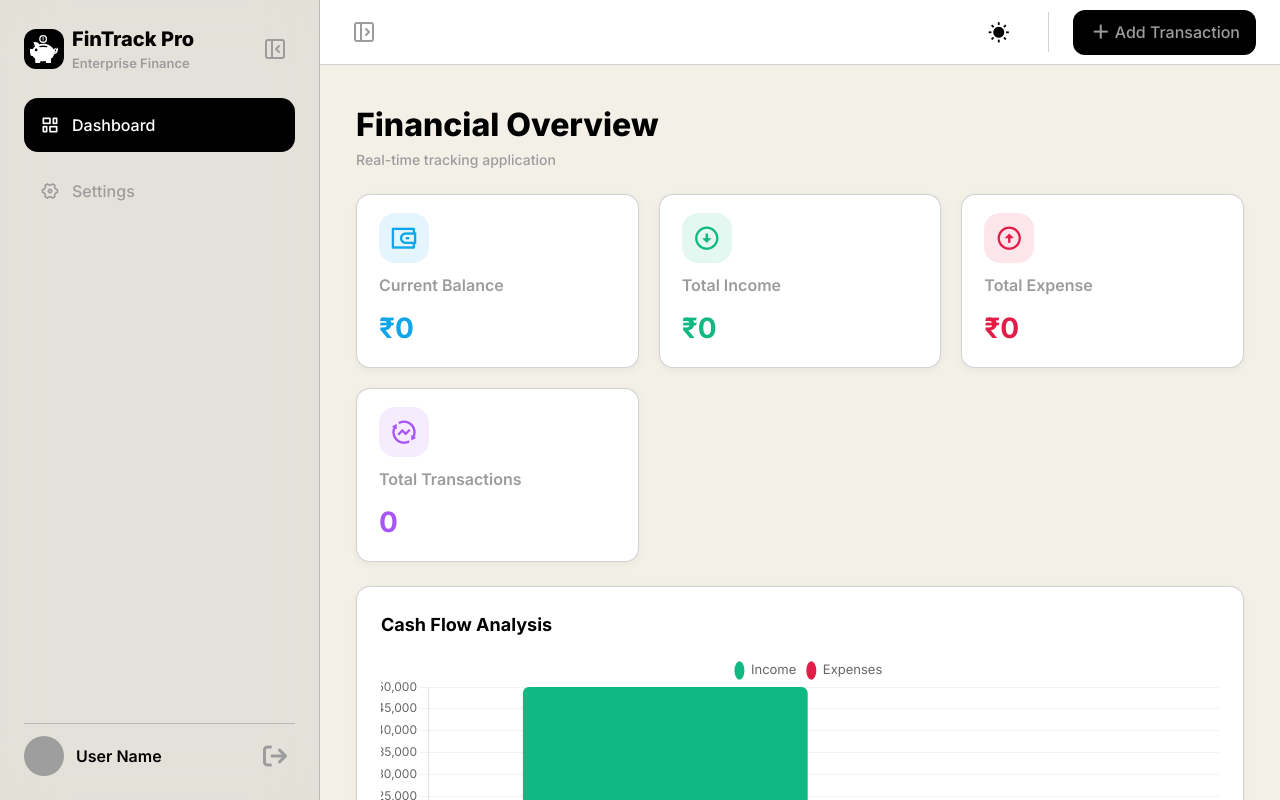
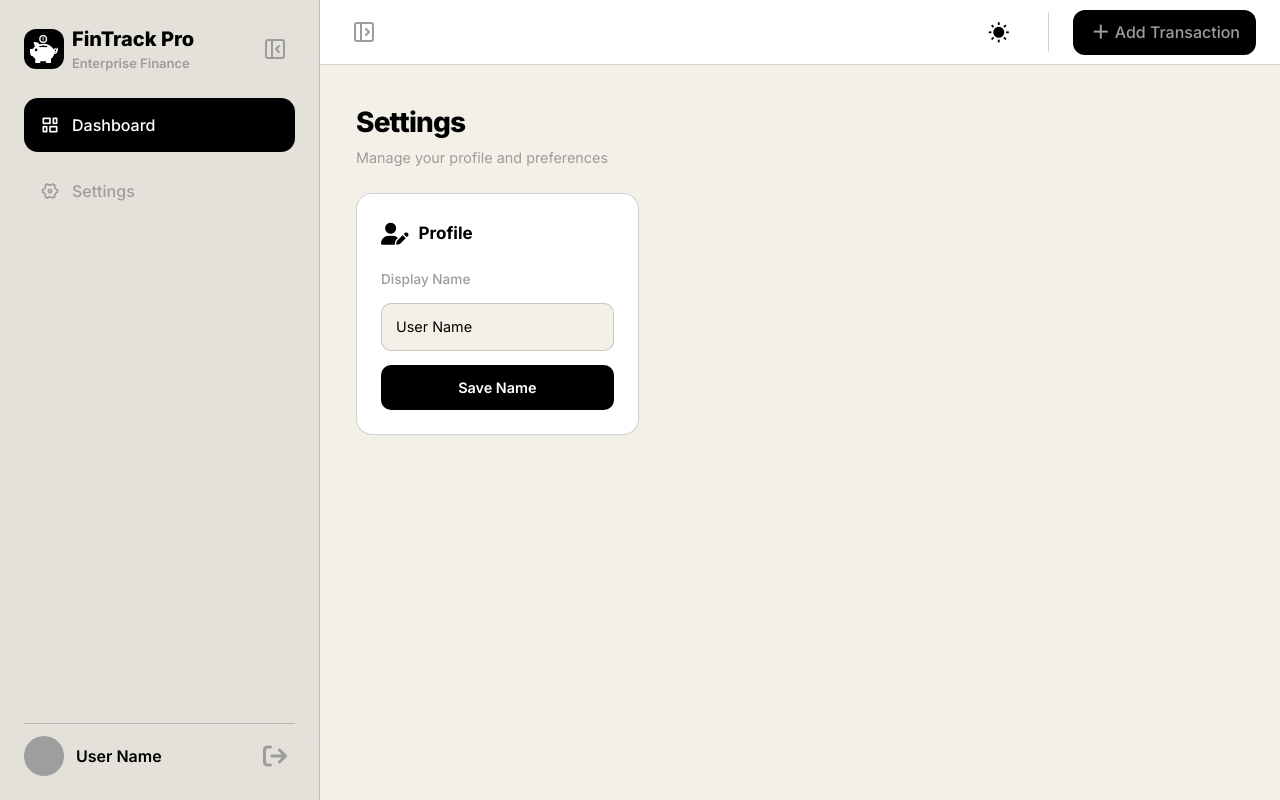
Before and after one commit to Bismay-exe/expense-tracker-redux, a React (Vite) app: page /settings in a window 1280 px wide. Built offline with nearby package versions, Linux system fonts and the light colour scheme; grey boxes are pictures that could not be loaded.

Commit message:
feat(ui): add Settings page with static ProfileCard component

```diff
--- a/src/App.jsx
+++ b/src/App.jsx
@@ -1,8 +1,8 @@
 import React from 'react'
-import Dashboard from './pages/Dashboard'
+import Settings from './pages/Settings'
 
 const App = () => {
-  return <Dashboard />
+  return <Settings />
 }
 
 export default App
--- /dev/null
+++ b/src/components/settings/ProfileCard.jsx
@@ -0,0 +1,29 @@
+import React from 'react'
+
+const ProfileCard = () => {
+  return (
+    <div className="settings-card">
+      <div className="settings-card-header">
+        <span className="settings-icon">
+          <i className="fa-solid fa-user-pen"></i>
+        </span>
+        <h3>Profile</h3>
+      </div>
+
+      <label htmlFor="settings-name">Display Name</label>
+      <input
+        type="text"
+        id="settings-name"
+        placeholder="Your name"
+        maxLength={40}
+        defaultValue="User Name"
+      />
+
+      <button className="btn-primary" type="button">
+        Save Name
+      </button>
+    </div>
+  )
+}
+
+export default ProfileCard
--- a/src/pages/Settings.jsx
+++ b/src/pages/Settings.jsx
@@ -1,10 +1,31 @@
 import React from 'react'
+import Sidebar from '../components/layout/Sidebar'
+import Navbar from '../components/layout/Navbar'
+import ProfileCard from '../components/settings/ProfileCard'
 
 const Settings = () => {
   return (
-    <div>
-      Settings
-    </div>
+    <main className="main-container">
+      <Sidebar />
+
+      <div className="main-page">
+        <Navbar />
+
+        <section className="main-section active">
+          <div className="page-header">
+            <div>
+              <h1>Settings</h1>
+              <p className="subtitle">Manage your profile and preferences</p>
+            </div>
+          </div>
+
+          <div className="settings-grid">
+            <ProfileCard />
+            {/* CurrencyCard, AppearanceCard, DangerCard coming next */}
+          </div>
+        </section>
+      </div>
+    </main>
   )
 }
 
```
